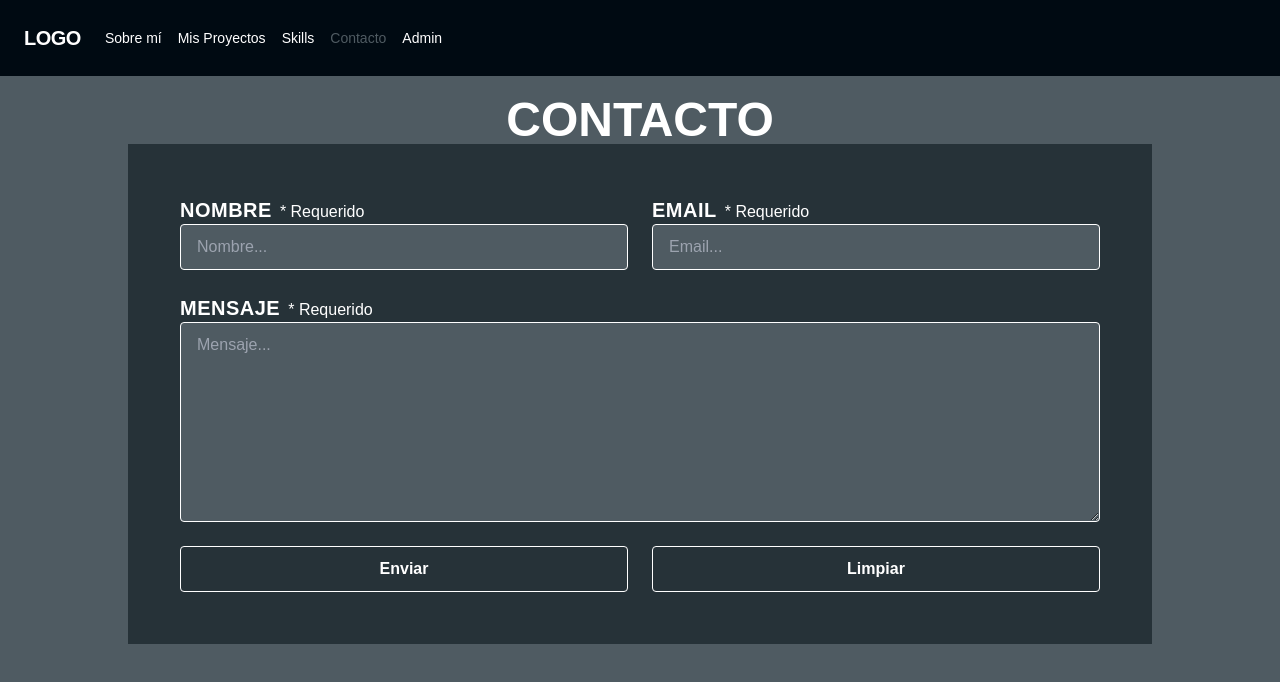
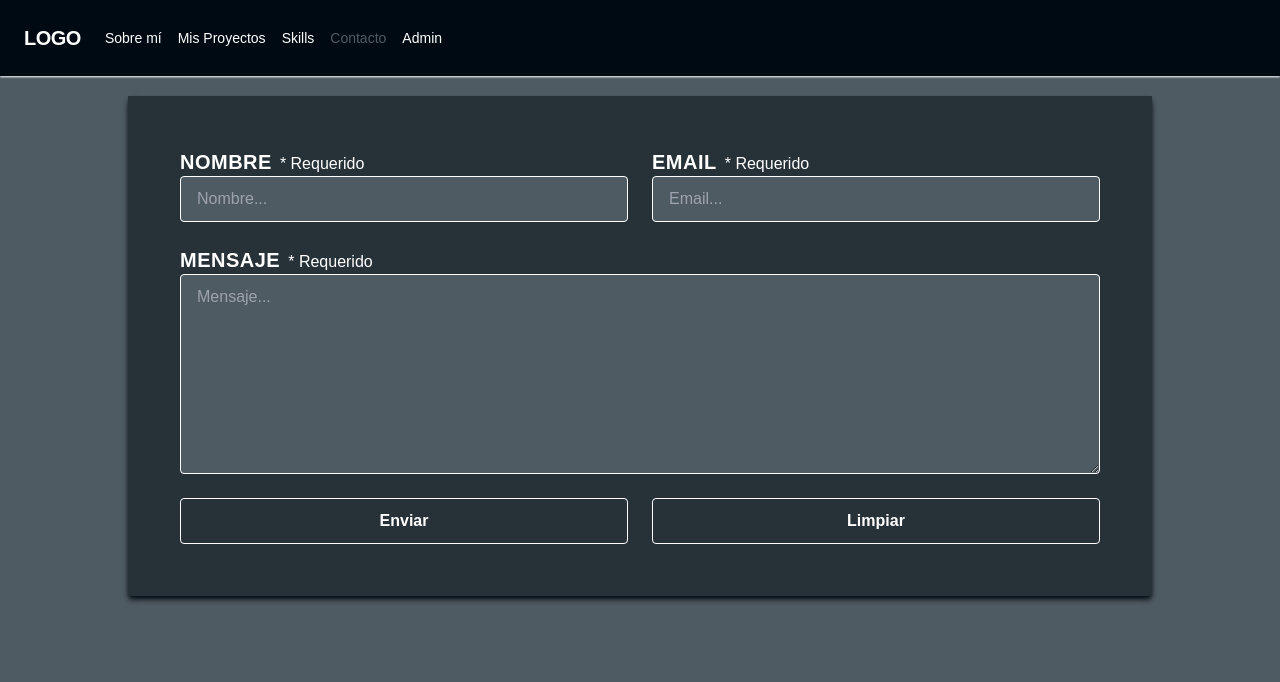
Before and after one commit to maxisosa89/portfolio-frontend, a React (Create React App) app: page /contact in a window 1280 px wide. Shown: the top 682 px of the page. Built offline with nearby package versions, Linux system fonts and the light colour scheme.

Commit message:
styles cards (#22)

```diff
--- a/src/assets/main.css
+++ b/src/assets/main.css
@@ -507,11 +507,11 @@ video {
 .m-2 {
   margin: 0.5rem;
 }
+.m-1 {
+  margin: 0.25rem;
+}
 .m-5 {
   margin: 1.25rem;
-}
-.m-1 {
-  margin: 0.25rem;
 }
 .m-8 {
   margin: 2rem;
@@ -801,6 +801,24 @@ video {
   --tw-text-opacity: 1;
   color: rgb(79 91 98 / var(--tw-text-opacity));
 }
+.shadow-md {
+  --tw-shadow: 0 4px 6px -1px rgb(0 0 0 / 0.1), 0 2px 4px -2px rgb(0 0 0 / 0.1);
+  --tw-shadow-colored: 0 4px 6px -1px var(--tw-shadow-color), 0 2px 4px -2px var(--tw-shadow-color);
+  box-shadow: var(--tw-ring-offset-shadow, 0 0 #0000), var(--tw-ring-shadow, 0 0 #0000), var(--tw-shadow);
+}
+.shadow-sm {
+  --tw-shadow: 0 1px 2px 0 rgb(0 0 0 / 0.05);
+  --tw-shadow-colored: 0 1px 2px 0 var(--tw-shadow-color);
+  box-shadow: var(--tw-ring-offset-shadow, 0 0 #0000), var(--tw-ring-shadow, 0 0 #0000), var(--tw-shadow);
+}
+.shadow-primary {
+  --tw-shadow-color: #000a12;
+  --tw-shadow: var(--tw-shadow-colored);
+}
+.shadow-white {
+  --tw-shadow-color: #fff;
+  --tw-shadow: var(--tw-shadow-colored);
+}
 .hover\:border-tertiary:hover {
   --tw-border-opacity: 1;
   border-color: rgb(79 91 98 / var(--tw-border-opacity));
@@ -812,10 +830,6 @@ video {
 .hover\:bg-primary:hover {
   --tw-bg-opacity: 1;
   background-color: rgb(0 10 18 / var(--tw-bg-opacity));
-}
-.hover\:bg-secondary:hover {
-  --tw-bg-opacity: 1;
-  background-color: rgb(38 50 56 / var(--tw-bg-opacity));
 }
 .hover\:text-tertiary:hover {
   --tw-text-opacity: 1;
--- a/src/components/DetailProjectCard.jsx
+++ b/src/components/DetailProjectCard.jsx
@@ -1,10 +1,18 @@
 import React from "react";
-import Carousel from './Carousel'
+import { NavLink } from "react-router-dom";
+import Carousel from './Carousel';
 
 export default function DetailProjectCard ({project}) {
     return (
-        <div className="grid grid-cols-1 mt-10 md:p-10 md:m-10 border-solid bg-secondary">
-            <h1 className="mb-7 text-4xl text-center text-white font-bold uppercase">{project.projectTitle}</h1>
+        <div className="grid grid-cols-1 mt-10 md:p-10 md:m-10 border-solid bg-secondary shadow-md shadow-primary">
+            <div className="flex w-full mb-7">
+                <NavLink to='/projects'>
+                    <div className="">
+                        <button className="border border-white bg-secondary hover:bg-tertiary text-white font-bold py-2 px-4 m-1 rounded">{"<"}</button>
+                    </div>
+                </ NavLink>
+                <h1 className="flex justify-center items-center w-full text-4xl text-white font-semibold uppercase">{project.projectTitle}</h1>
+            </div>
             <Carousel project={project}/>
             <div className="m-5 mt-10 text-2xl text-white font-bold">
                 <h3>Descripción</h3>
--- a/src/components/NavBar.jsx
+++ b/src/components/NavBar.jsx
@@ -12,7 +12,7 @@ export default function NavBar () {
         }
     });
     return (
-        <nav className="flex items-center justify-between flex-wrap z-50 bg-primary p-6 fixed w-full">
+        <nav className="flex items-center justify-between flex-wrap z-50 bg-primary p-6 fixed w-full shadow-sm shadow-white">
             <div className="flex items-center flex-shrink-0 text-white mr-6">
                 <span className="font-semibold text-xl tracking-tight">LOGO</span>
             </div>
--- a/src/components/ProjectsCard.jsx
+++ b/src/components/ProjectsCard.jsx
@@ -4,7 +4,7 @@ import Carousel from "./Carousel";
 
 export default function ProjectsCard ({project}) {
     return (
-        <div className="grid grid-cols-1 lg:grid-cols-3 lg:h-96 bg-secondary">
+        <div className="grid grid-cols-1 lg:grid-cols-3 lg:h-96 bg-secondary shadow-md shadow-primary">
             <Carousel project={project}/>
             <div className="grid grid-cols-1 p-10 lg:col-span-2">
                 <h2 className="text-3xl uppercase m-1 text-white font-bold text-center">{project.projectTitle}</h2>
--- a/src/pages/AboutPage.jsx
+++ b/src/pages/AboutPage.jsx
@@ -3,7 +3,6 @@ import React from "react";
 export default function AboutPage () {
     return (
         <div className="container mx-auto bg-tertiary pt-24">
-            <h1 className="text-5xl text-center text-white font-bold uppercase">AboutPage</h1>
         </div>
     )
 }
--- a/src/pages/ContactPage.jsx
+++ b/src/pages/ContactPage.jsx
@@ -80,7 +80,6 @@ export default function ContactPage () {
     }, [errors, isSubmit, dataForm]);
     return (
         <div className="container relative mx-auto bg-tertiary pt-24">
-            <h1 className="text-5xl text-center text-white font-bold uppercase">Contacto</h1>
             {
                 loading ?
                 <div className="fixed top-1/2 left-1/2 p-5 transform -translate-x-1/2 -translate-y-1/2">
@@ -88,7 +87,7 @@ export default function ContactPage () {
                 </div> :
                 <form
                     onSubmit={handleSubmit}
-                    className="flex flex-wrap w-full max-w-[1024px] bg-secondary mx-auto p-10">
+                    className="flex flex-wrap w-full max-w-[1024px] bg-secondary mx-auto p-10 shadow-md shadow-primary">
                     <div className="w-full lg:w-1/2 px-3 py-3">
                         <label className="text-xl uppercase tracking-wide text-white font-bold mb-2" htmlFor="name">
                             Nombre
--- a/src/pages/DetailProjectPage.jsx
+++ b/src/pages/DetailProjectPage.jsx
@@ -1,7 +1,7 @@
 import React, { useEffect, useState } from "react";
 import DetailProjectCard from "../components/DetailProjectCard";
 import axios from "axios";
-import { useParams, NavLink } from "react-router-dom";
+import { useParams } from "react-router-dom";
 import Spinner from "../components/Spinner";
 
 export default function DetailProjectPage () {
@@ -19,11 +19,6 @@ export default function DetailProjectPage () {
     }, [id]);
     return (
         <div className="container mx-auto bg-tertiary pt-24">
-            <NavLink to='/projects'>
-                <div className="text-center">
-                    <button className="border border-white bg-tertiary hover:bg-secondary text-white font-semibold py-2 px-4 lg:px-2 m-1 rounded-full w-40">Volver</button>
-                </div>
-            </ NavLink>
             {
                 loading ?
                 <div className="fixed top-1/2 left-1/2 p-5 transform -translate-x-1/2 -translate-y-1/2">
--- a/src/pages/ProjectsPage.jsx
+++ b/src/pages/ProjectsPage.jsx
@@ -16,7 +16,6 @@ export default function ProjectsPage () {
     }, []);
     return (
         <div className="container mx-auto bg-tertiary pt-24">
-            <h1 className="text-5xl text-center text-white font-bold uppercase">Proyectos</h1>
             {
                 loading ?
                 <div className="fixed top-1/2 left-1/2 p-5 transform -translate-x-1/2 -translate-y-1/2">
--- a/src/pages/SkillsPage.jsx
+++ b/src/pages/SkillsPage.jsx
@@ -3,7 +3,7 @@ import React from "react";
 export default function SkillsPage () {
     return (
         <div className="container mx-auto bg-tertiary pt-24">
-            <h1 className="text-5xl text-center text-white font-bold uppercase">SkillsPage</h1>
+
         </div>
     )
 }
```
